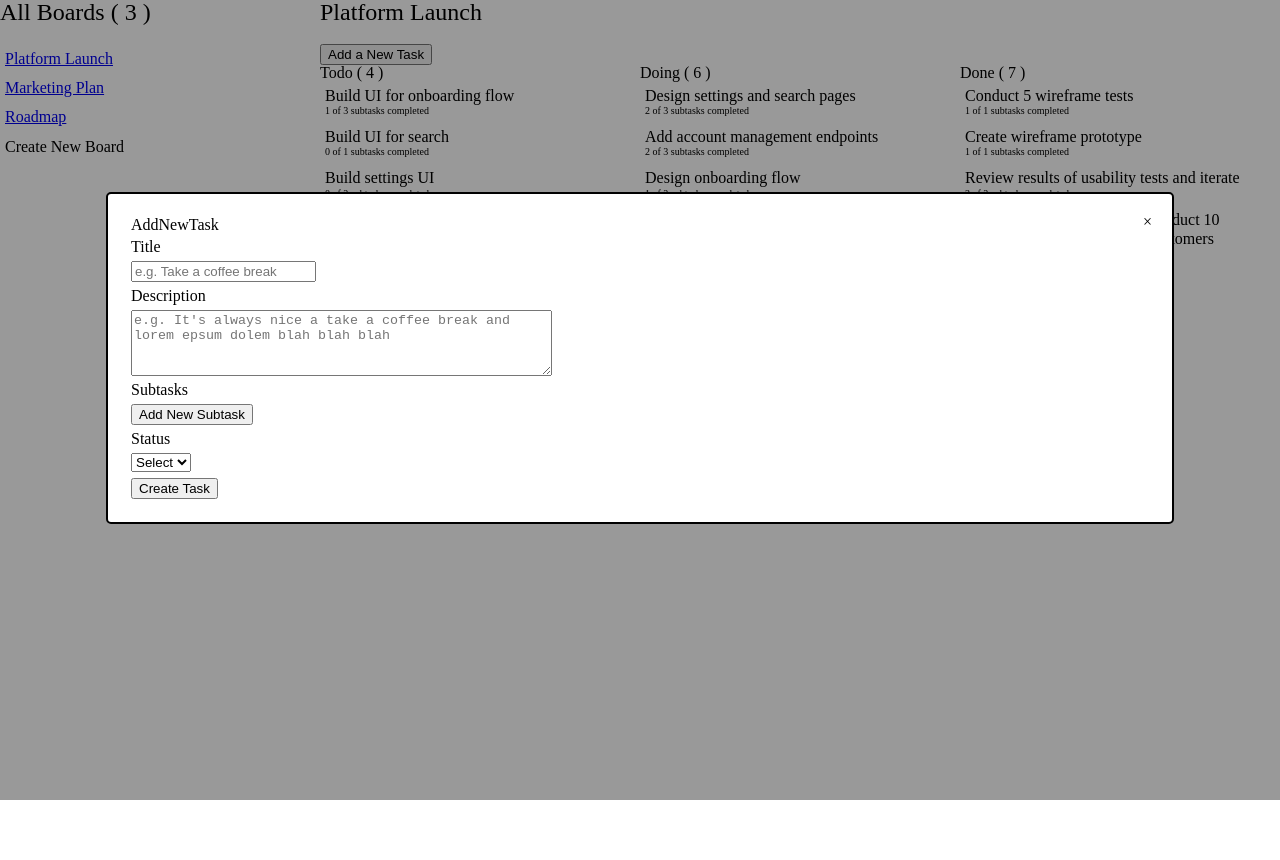
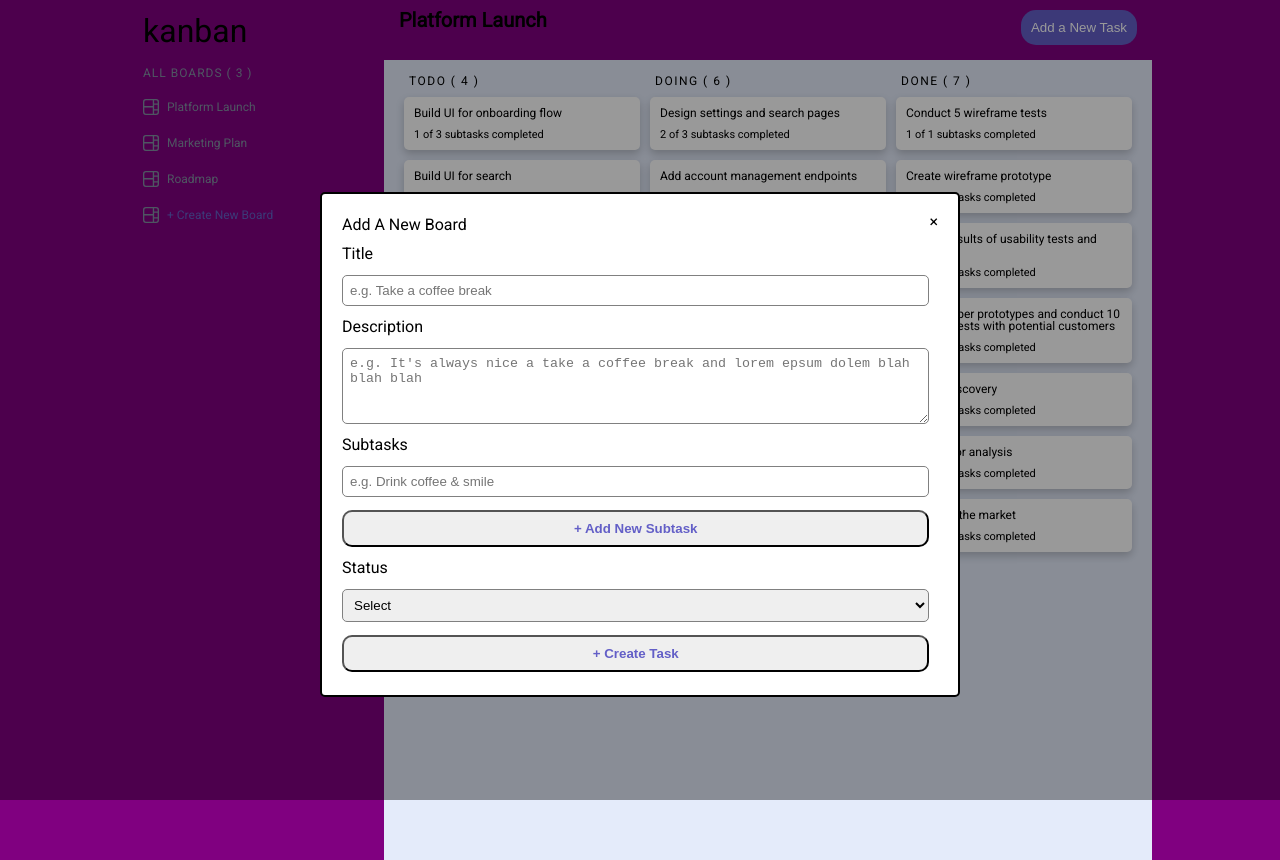
Before and after one commit to maryums/task-management, a React (Create React App) app: page /0 in a window 1280 px wide. Both pictures are taken after a click on the button "Add a New Task". Before the commit the page ends 800 px from the top, so only its background shows below. Built offline with nearby package versions, Linux system fonts and the light colour scheme.

Commit message:
styling added

```diff
--- a/src/App.js
+++ b/src/App.js
@@ -20,11 +20,7 @@ const App = () => {
 
         <Route path="/" element={<Home />} >
           <Route path=":boardIndex" element={<Board />} />
-
         </Route>
-
-
-
       </Routes>
 
     </div>
--- a/src/components/AddNewTask.js
+++ b/src/components/AddNewTask.js
@@ -1,5 +1,6 @@
 import react, { useState, useContext } from 'react'
 import useData from '../DataContext'
+import '../styles/addnewtask.css'
 
 export const AddNewTask = ({ setShowAddNewTask, boardIndex }) => {
 
@@ -10,11 +11,9 @@ export const AddNewTask = ({ setShowAddNewTask, boardIndex }) => {
             title: "",
             description: "",
             status: "",
-            subtasks: []
+            eachsubtask: "",
         }
     )
-
-
 
     const handleChange = (event) => {
         const { name, value, type, checked } = event.target
@@ -44,7 +43,7 @@ export const AddNewTask = ({ setShowAddNewTask, boardIndex }) => {
             title: "",
             description: "",
             status: "",
-            subtasks: []
+            eachsubtask: "",
         })
         setShowAddNewTask(prevState => !prevState)
 
@@ -63,12 +62,12 @@ export const AddNewTask = ({ setShowAddNewTask, boardIndex }) => {
                     &times;
                 </span>
 
-                <div className='add-ask-form'>
-                    <h1>AddNewTask</h1>
+                <div className='add-new-board-form'>
+                    <h1>Add A New Board</h1>
 
                     <label htmlFor='title'> Title</label>
                     <input
-                        type="title"
+                        type="text"
                         id="title"
                         value={formData.title}
                         name="title"
@@ -80,7 +79,7 @@ export const AddNewTask = ({ setShowAddNewTask, boardIndex }) => {
 
                     <textarea
                         rows="4"
-                        cols="50"
+                        cols="30"
                         id="description"
                         name="description"
                         value={formData.description}
@@ -88,8 +87,17 @@ export const AddNewTask = ({ setShowAddNewTask, boardIndex }) => {
                         onChange={handleChange}
                     />
 
-                    <label htmlFor='subtasks'>Subtasks</label>
-                    <button>Add New Subtask</button>
+                    <label htmlFor='eachsubtask'>Subtasks</label>
+                    <input
+                        type="text"
+                        id="eachsubtask"
+                        value={formData.eachsubtask}
+                        name="eachsubtask"
+                        placeholder="e.g. Drink coffee & smile"
+                        onChange={handleChange}
+                    />
+                    <button
+                    >+ Add New Subtask</button>
 
                     <label htmlFor='status'>Status </label>
                     <select
@@ -105,8 +113,9 @@ export const AddNewTask = ({ setShowAddNewTask, boardIndex }) => {
                     </select>
 
                     <button
+                        className='create-board-btn'
                         onClick={handleSubmit}>
-                        Create Task
+                        + Create Task
                     </button>
                 </div>
 
--- a/src/components/Board.js
+++ b/src/components/Board.js
@@ -5,6 +5,7 @@ import { useLocation } from "react-router-dom"
 import { nanoid } from 'nanoid'
 import EachTask from './EachTask'
 import { AddNewTask } from './AddNewTask'
+import '../styles/board.css'
 
 const Board = () => {
 
@@ -26,7 +27,6 @@ const Board = () => {
         setShowEachTask(prevState => !prevState)
     }
 
-
     const renderBoard = (currentBoard.columns).map(item => {
 
         return <div
@@ -41,14 +41,15 @@ const Board = () => {
 
                         return (
                             <li
+                                className='card'
                                 onClick={() => launchModel(task)}
                                 key={nanoid()}
                             >
                                 {task.title} <br />
-                                <p className='subtasks'>
+                                <div className='subtasks'>
                                     {(task.subtasks).filter(each => each.isCompleted).length}
                                     {''} of {''}
-                                    {(task.subtasks).length} subtasks completed</p>
+                                    {(task.subtasks).length} subtasks completed</div>
                             </li>
                         )
                     }
@@ -63,12 +64,13 @@ const Board = () => {
 
 
     return (
-        <>
-            <h3>{currentBoard.name} </h3>
-
-            <button
-                onClick={() => setShowAddNewTask(prevState => !prevState)}
-            >Add a New Task</button>
+        <div className="board">
+            <div className='board-top'>
+                <h3>{currentBoard.name} </h3>
+                <button
+                    onClick={() => setShowAddNewTask(prevState => !prevState)}
+                >Add a New Task</button>
+            </div>
 
             <div className="tasks-container">{renderBoard}</div>
 
@@ -85,7 +87,7 @@ const Board = () => {
                     task={currTask}
                 />}
 
-        </>
+        </div>
 
 
 
--- a/src/components/Sidebar.js
+++ b/src/components/Sidebar.js
@@ -3,6 +3,8 @@ import { Link } from "react-router-dom";
 import useData from '../DataContext'
 import { nanoid } from 'nanoid'
 import AddNewBoard from './NewBoardModal'
+import '../styles/sidebar.css'
+import boardSVG from '../assets/icon-board.svg'
 
 const Sidebar = () => {
     const { boards } = useData()
@@ -20,9 +22,7 @@ const Sidebar = () => {
                     to={`/${boardIndex}`}
                     key={nanoid()}
                 >
-
-                    {board.name}
-
+                    <img className="boardsvg" src={boardSVG} /> <span>{board.name}</span>
                 </Link>
 
             </li>
@@ -35,11 +35,14 @@ const Sidebar = () => {
 
     return (
 
-        <div>
+        <div className='sidebar'>
+            <h2>kanban </h2>
             <h3>All Boards ( {boardz.length} ) </h3>
             <ul>
                 {boardNames}
-                <li onClick={() => setShowModal(prevState => !prevState)}>Create New Board</li>
+                <li onClick={() => setShowModal(prevState => !prevState)}>
+                    <img className="boardsvg" src={boardSVG} /> <span className='createnewboard'> + Create New Board</span>
+                </li>
             </ul>
 
             {showModal && <AddNewBoard
--- a/src/index.css
+++ b/src/index.css
@@ -1,3 +1,5 @@
+@import url('https://fonts.googleapis.com/css2?family=Roboto&display=swap');
+
 html,
 body,
 div,
@@ -102,8 +104,14 @@ section {
   display: block;
 }
 
+* {
+  box-sizing: border-box;
+}
+
+
 body {
   line-height: 1;
+  font-family: 'Roboto', sans-serif;
 }
 
 ol,
@@ -132,35 +140,23 @@ table {
 .Home {
   display: grid;
   grid-template-columns: 1fr 3fr;
+  height: 100vh;
 }
 
-.tasks-container {
-  display: grid;
-  grid-template-columns: repeat(3, 1fr)
+@media only screen and (min-width: 1200px) {
+  body {
+    background: purple;
+  }
+  .Home {
+    max-width: 1024px;
+    margin: auto;
+  }
 }
 
-h3 {
-  font-size: 24px;
-  margin-bottom: 20px;
+
+@media (min-width: 320px) and (max-width: 420px)  {
+    .Home {
+      display: flex;
+      flex-direction: column;
+    }
 }
-
-li {
-  padding: 5px;
-  line-height: 1.2;
-}
-
-.subtasks {
-  font-size: 10px;
-
-}
-
-.add-ask-form {
-  display: flex;
-  flex-direction: column;
-  align-items: flex-start;
-
-}
-
-.add-ask-form * {
-  margin: 3px;
-}
--- /dev/null
+++ b/src/styles/addnewtask.css
@@ -0,0 +1,37 @@
+.add-new-board-form {
+    display: flex;
+    flex-direction: column;
+    align-items: stretch;
+  }
+
+  .add-new-board-form input, textarea, select {
+    border-radius: 5px;
+    padding: 7px;
+    border: 1px solid grey;
+  }
+
+  .add-new-board-form input:focus, textarea:focus {
+    box-shadow: 0 4px 8px 0 rgba(0,0,0,0.2);
+    outline: 4px solid transparent;
+  }
+
+  .add-new-board-form label {
+    margin: 10px 0;
+  }
+
+  .add-new-board-form * {
+    margin: 3px 0;
+  }
+
+  .add-new-board-form button {
+    padding: 9px;
+    border-radius: 10px;
+    color:#635FC7;
+    font-weight: 700;
+    margin-top: 10px;
+  }
+
+  .create-board-btn button {
+    background:#635FC7;
+    color: white;
+  }
--- /dev/null
+++ b/src/styles/board.css
@@ -0,0 +1,96 @@
+
+.board h3 {
+    font-size: 20px;
+    font-weight: 800;
+    margin-bottom: 20px;
+}
+
+.board-top {
+    padding: 10px 15px;
+    display: flex;
+    justify-content: space-between;
+    align-items: flex-start;
+
+}
+
+.board-top button {
+    background-color: #635FC7;
+    color: white;
+    border: none;
+    padding: 10px;
+    border-radius: 15px;
+}
+
+.tasks-container {
+    height: 100vh;
+    font-size: 12px;
+    background-color: #E4EBFA;
+    display: grid;
+    grid-template-columns: repeat(3, 1fr);
+    padding: 15px;
+  }
+
+  .subtasks {
+    font-size: 11px;
+    margin-top: 10px;
+
+  }
+
+  .Todo p, .Doing p, .Done p {
+    font-size: 12px;
+    text-transform: uppercase;
+    letter-spacing: 1.5px;
+    margin-left: 10px;
+  }
+
+  .board ul {
+      padding: 0 5px;
+  }
+
+  .board li {
+      background-color: white;
+      margin: 10px 0;
+      border-radius: 5px;
+      padding: 10px;
+  }
+
+
+  .card {
+    /* Add shadows to create the "card" effect */
+    box-shadow: 0 4px 8px 0 rgba(0,0,0,0.2);
+    transition: 0.3s;
+  }
+
+  /* On mouse-over, add a deeper shadow */
+  .card:hover {
+    box-shadow: 0 8px 16px 0 rgba(0,0,0,0.2);
+  }
+
+  /* Add some padding inside the card container */
+  .container {
+    padding: 2px 16px;
+  }
+
+
+
+  @media (min-width: 320px) and (max-width: 420px)  {
+      .tasks-container {
+        font-size: 12px;
+        display: flex;
+        flex-direction: column;
+        padding: 15px;
+        height: min-content;
+      }
+}
+
+@media (min-width: 420px) and (max-width: 768px) {
+
+    .tasks-container {
+        font-size: 12px;
+        display: flex;
+        flex-direction: column;
+        padding: 15px;
+        height: min-content;
+      }
+
+  }
--- a/src/styles/newboardmodal.css
+++ b/src/styles/newboardmodal.css
@@ -13,23 +13,35 @@
   .modal_content {
     background-color: white;
     margin: 15% auto; /* 15% from the top and centered */
-    width: 80%;
+    width: 50%;
     padding: 20px;
     border-radius: 5px;
     border: 2px solid black;
   }
 
   .close {
-    color: Black;
+    color: black;
     float: right;
   }
 
   .close:hover {
-    color: cyan;
     cursor: pointer;
   }
 
   .popup_info {
   text-align: center;
+  }
 
+
+  @media (min-width: 320px) and (max-width: 420px)  {
+  .modal_content {
+    width: 90%;
   }
+}
+@media (min-width: 420px) and (max-width: 768px) {
+  .modal_content {
+    width: 80%;
+  }
+
+
+}
--- /dev/null
+++ b/src/styles/sidebar.css
@@ -0,0 +1,54 @@
+.sidebar h3 {
+    text-transform: uppercase;
+    font-size: 12px;
+    color: #828FA3;
+    margin-bottom: 10px;
+    letter-spacing: 1px;
+    margin-left: 15px;
+}
+
+.sidebar h2 {
+    font-size: 32px;
+    margin-bottom: 20px;
+    margin-left: 15px;
+    margin-top: 15px;
+  }
+
+  .sidebar li {
+    font-size: 12px;
+    padding: 10px 0;
+}
+
+.sidebar li span {
+    vertical-align: middle;
+}
+
+.sidebar li a:active, li a:hover {
+    font-size: 12px;
+    padding: 10px 0;
+    padding-right: 20px;
+    color: #ffffff;
+    background-color: #635FC7;
+    border-bottom-right-radius: 20px;
+    border-top-right-radius: 20px;
+}
+
+.sidebar li a {
+    text-decoration: none;
+    color: #828FA3;
+}
+
+.boardsvg {
+    margin-right: 5px;
+    margin-left: 15px;
+    vertical-align: middle;
+}
+
+
+.createnewboard {
+    color: #635FC7;
+}
+
+.createnewboard:hover {
+    color: black;
+}
```
Also changed, not shown: src/Home.js (+0 -9 lines).
